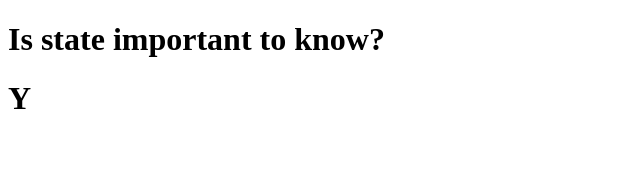
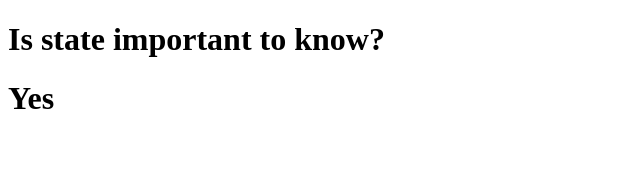
Before and after one commit to HarikaPenukonda/event-listener-tutorial, a React (Create React App) app: page / in a window 1280 px wide. Shown: the top 170 px of the page, without its empty margins (0-640 px from the left). Built offline with nearby package versions, Linux system fonts and the light colour scheme.

Commit message:
changing state

```diff
--- a/src/StateDemo.js
+++ b/src/StateDemo.js
@@ -5,12 +5,20 @@ export  default function StateDemo(){
         Challenge: Replace our hard-coded "Yes" on the page with
         some state initiated with React.useState()
     */
-   const [result,func] = React.useState("Yes")
+   const [isImportant,setIsImportant] = React.useState("Yes")
+   /*
+    Challenge:
+        1. Create a function called `handleClick` that runs setIsImportant("no")
+        2. add a click even listener to the div.state--value that runs `handleClick` when the div is clicked
+   */
+    function handleClick(){
+        setIsImportant("No")
+    }
     return(
         <div className="state">
             <h1 className="state--title">Is state important to know?</h1>
-            <div className="state--value">
-                <h1>{result[0]}</h1>
+            <div onClick={handleClick} className="state--value">
+                <h1>{isImportant}</h1>
             </div>
 
         </div>
```
